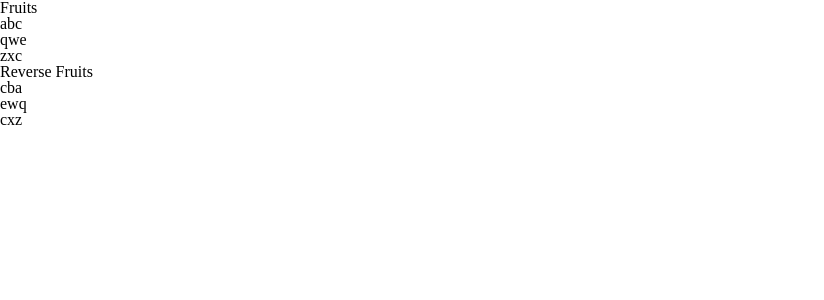
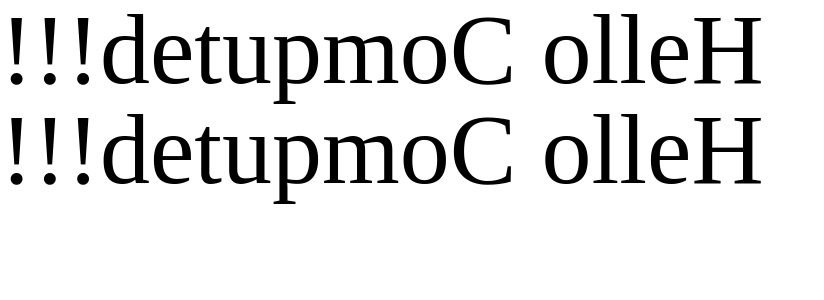
Before and after one commit to miss-gif/vue3-lifecycle, a Vue app: page / in a window 1280 px wide. Shown: the top 300 px of the page, without its empty margins (0-824 px from the left). Built offline with nearby package versions, Linux system fonts and the light colour scheme.

Commit message:
computed 캐싱

```diff
--- a/src/App.vue
+++ b/src/App.vue
@@ -1,19 +1,30 @@
 <template>
-  <Abc />
+  <h1>{{ reversedMsg }}</h1>
+  <h1>{{ reverseMsg() }}</h1>
 </template>
 
 <script>
-import Abc from "~/components/Abc";
 export default {
-  components: {
-    Abc,
+  data() {
+    return {
+      msg: "Hello Computed!!!",
+    };
+  },
+  computed: {
+    reversedMsg() {
+      return this.msg.split("").reverse().join("");
+    }, // 계산된 데이터, 캐싱
+  },
+  methods: {
+    reverseMsg() {
+      return this.msg.split("").reverse().join("");
+    },
   },
 };
 </script>
 
 <style scoped>
-.active {
+h1 {
   font-size: 100px;
-  color: blueviolet;
 }
 </style>
```
